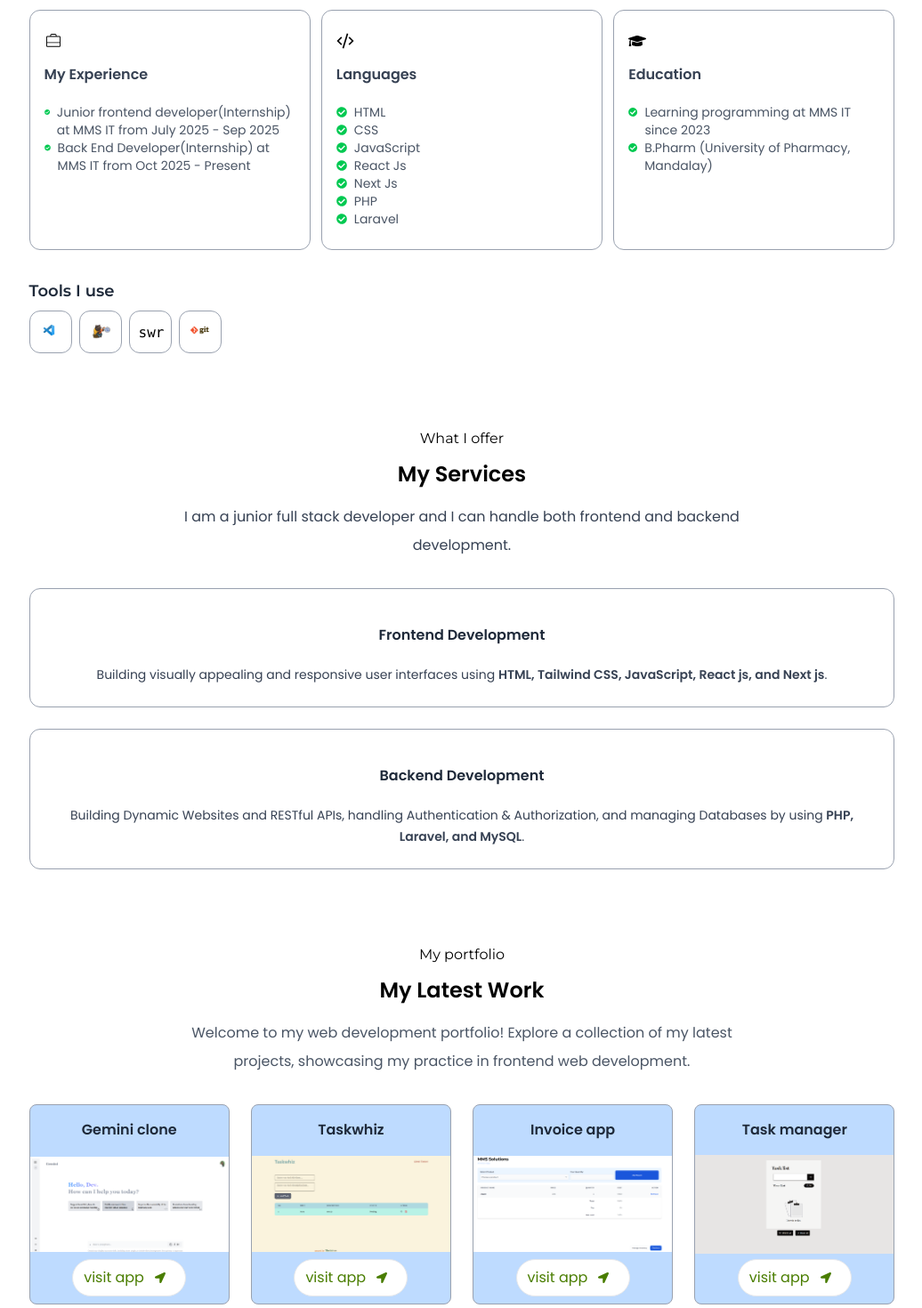
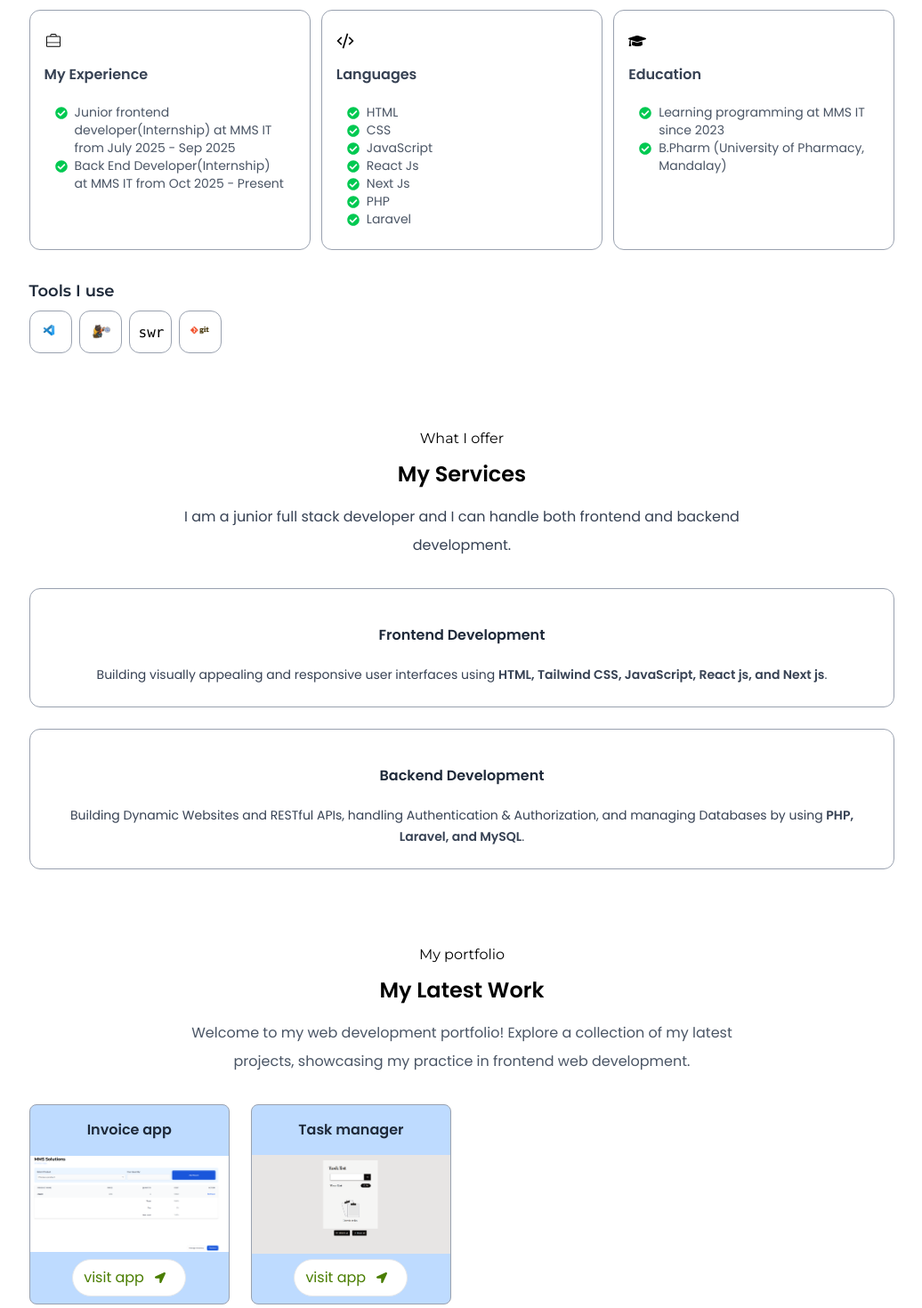
Before and after one commit to IvoryMay/Portfolio-next-js, a Next.js app: page / in a window 1280 px wide. Shown: the part 1520-2990 px from the top of the page at 89% size, without its empty margins (121-1157 px from the left). Built offline with nearby package versions, Linux system fonts and the light colour scheme; a web font is replaced by a local one.

Commit message:
update myWork and solve icon shrinking

```diff
--- a/app/Data/myWork.js
+++ b/app/Data/myWork.js
@@ -1,29 +1,32 @@
 
 
 
-const myWorks =  [{
+const myWorks =  [
+//   {
+//   id: 1,
+//   title: "Gemini clone",
+//   image: "/gemini.png",
+//   description:"Tailwind CSS, React Js, Gemini API ",
+//   liveLink: "https://gemini-clone-liard-seven.vercel.app/",
+// },
+
+// {
+// id: 2,
+//   title: "Taskwhiz",
+//   image: "/taskwhiz.png",
+//   description:"Tailwind CSS, React Js, MongoDB",
+//   liveLink: "https://my-task-manager-eight.vercel.app/",
+// }
+
+,{
   id: 1,
-  title: "Gemini clone",
-  image: "/gemini.png",
-  description:"Tailwind CSS, React Js, Gemini API ",
-  liveLink: "https://gemini-clone-liard-seven.vercel.app/",
-},
-
-{
-id: 2,
-  title: "Taskwhiz",
-  image: "/taskwhiz.png",
-  description:"Tailwind CSS, React Js, MongoDB",
-  liveLink: "https://my-task-manager-eight.vercel.app/",
-},{
-  id: 3,
   title: "Invoice app",
   image: "/invoice.png",
   description:"Tailwind CSS, Js",
   liveLink: "https://invoice-app-five-gray.vercel.app/",
 },
 {
-id: 4,
+id: 2,
   title: "Task manager",
   image: "/task-manager.png",
   description:"Tailwind CSS, Js",
--- a/app/components/About.jsx
+++ b/app/components/About.jsx
@@ -79,8 +79,8 @@ const About = ({ isDarkMode, setIsDarkMode }) => {
                 </h3>
                 <div className="mt-4  text-gray-600 text-sm dark:text-white">
                   {el.description.map((desc, i) => (
-                    <p key={i} className="flex items-start gap-2 ">
-                      <FaCheckCircle className="text-green-500 mt-1 size-3" />
+                    <p key={i} className="flex gap-2 items-start mx-3 ">
+                      <FaCheckCircle className="text-green-500 mt-1 flex-shrink-0" />
                       {desc}
                     </p>
                   ))}
```
